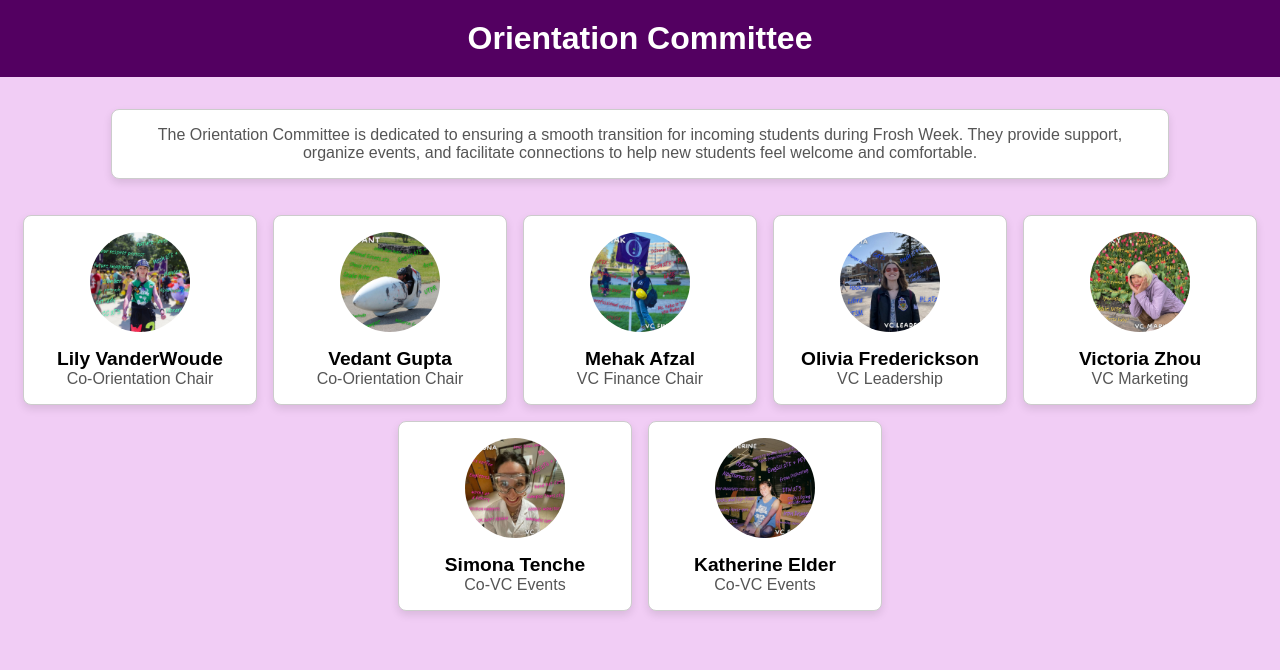
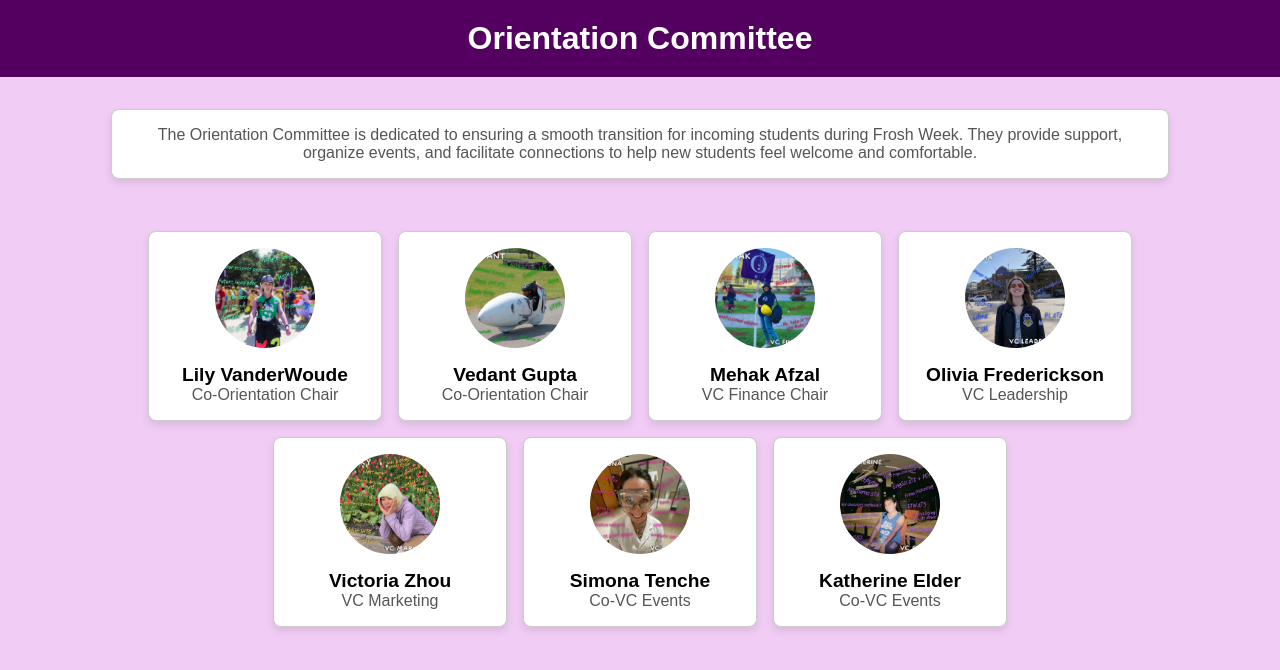
Before and after one commit to gaurikam2003/tech-team-challenge, a React (Create React App) app: page / in a window 1280 px wide. Shown: the top 670 px of the page. Built offline with nearby package versions, Linux system fonts and the light colour scheme.

Commit message:
changed padding

```diff
--- a/src/components/MembersList.css
+++ b/src/components/MembersList.css
@@ -3,7 +3,7 @@
     flex-wrap: wrap;
     gap: 16px;
     justify-content: center;
-    padding: 16px;
+    padding: 2rem 5rem 5rem 5rem;/* Top, right, bottom, left */
 }
 
 @media (max-width: 600px) {
```
